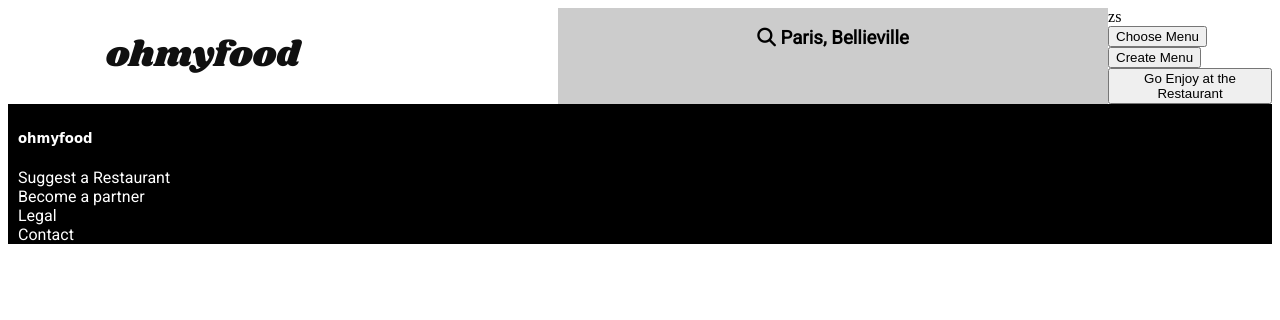
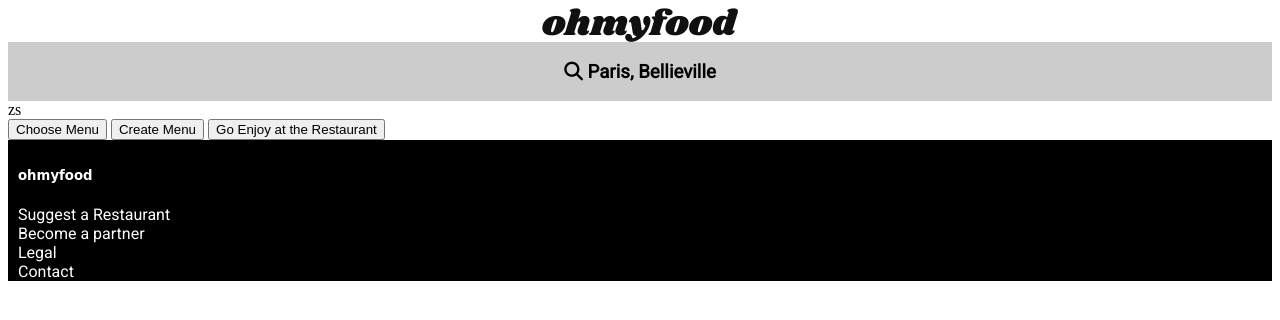
Before and after one commit to MaganHGang/ohmyfood, a plain HTML site: page index.html in a window 1280 px wide. Drawn offline with Linux system fonts and the light colour scheme; a web font is replaced by a local one.

Commit message:
fixed errors

```diff
--- a/SASS/abstract/_mixins.scss
+++ b/SASS/abstract/_mixins.scss
@@ -10,6 +10,7 @@ $Menucolor: #F2F2F2;
 
 @mixin mainContainer {
     display: flex;
+    flex-direction: column;
 }
 
 @mixin maintext($bodytext) {
@@ -28,11 +29,13 @@ $Menucolor: #F2F2F2;
 @mixin ohmyfoodlogoContainer {
     display: flex;
     justify-content: center;
+    margin: auto;
 }
 
 @mixin ohmyfoodlogo {
     width: 50%;
     object-fit: contain;
+    margin: auto;
 }
 
 @mixin menuStyle {
@@ -49,3 +52,8 @@ $Menucolor: #F2F2F2;
     padding: 5px 0 0 10px;
     width: 100%;
 }
+
+@mixin buttongradient {
+    background: rgb(255, 121, 218);
+    background: linear-gradient(125deg, rgba(255, 121, 218, 1) 0%, rgba(147, 86, 220, 1) 100%);
+}
--- a/SASS/pages/_homepage.scss
+++ b/SASS/pages/_homepage.scss
@@ -16,8 +16,8 @@
 
 .subHead {
     background-color: #cccccc;
-    display: flex;
-    justify-content: center;
+    //display: flex;
+    text-align: center;
     width: $componentmobilewidth;
 
     .subHeadText {
--- a/index.html
+++ b/index.html
@@ -16,9 +16,9 @@
                 <img class="OhmyfoodLogoImg" src="images/logo/ohmyfood.png" alt="logo">
             </div>
         </div>
-        <section class="subHead">
+        <div class="subHead">
             <h3 class="subHeadText"> <i class="fas fa-search"></i> Paris, Bellieville</h3>
-        </section>
+        </div>
         <div class="How-it-works-container">
             <section class="How-it-works-titleBox">
 
```
Also changed, not shown: SASS/main.css, 1 other file.
